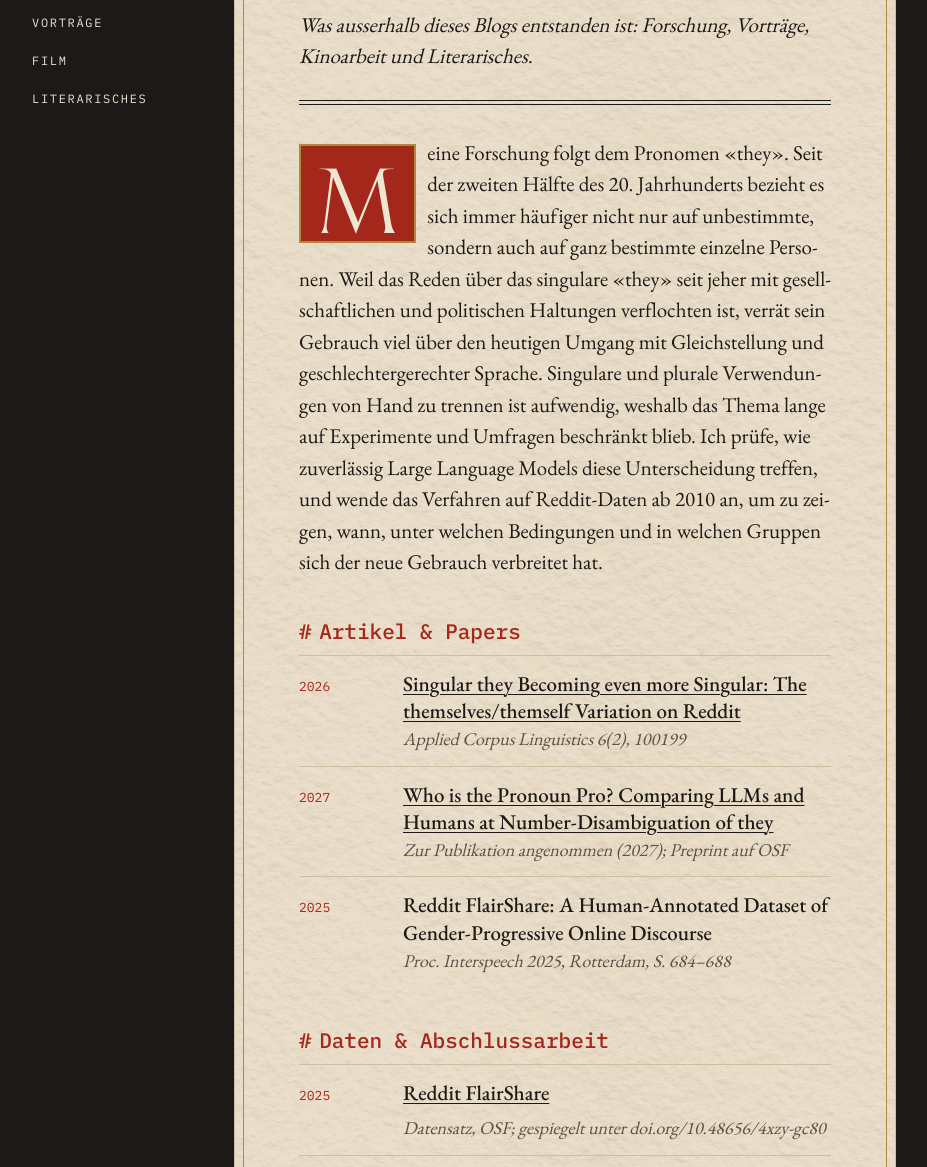
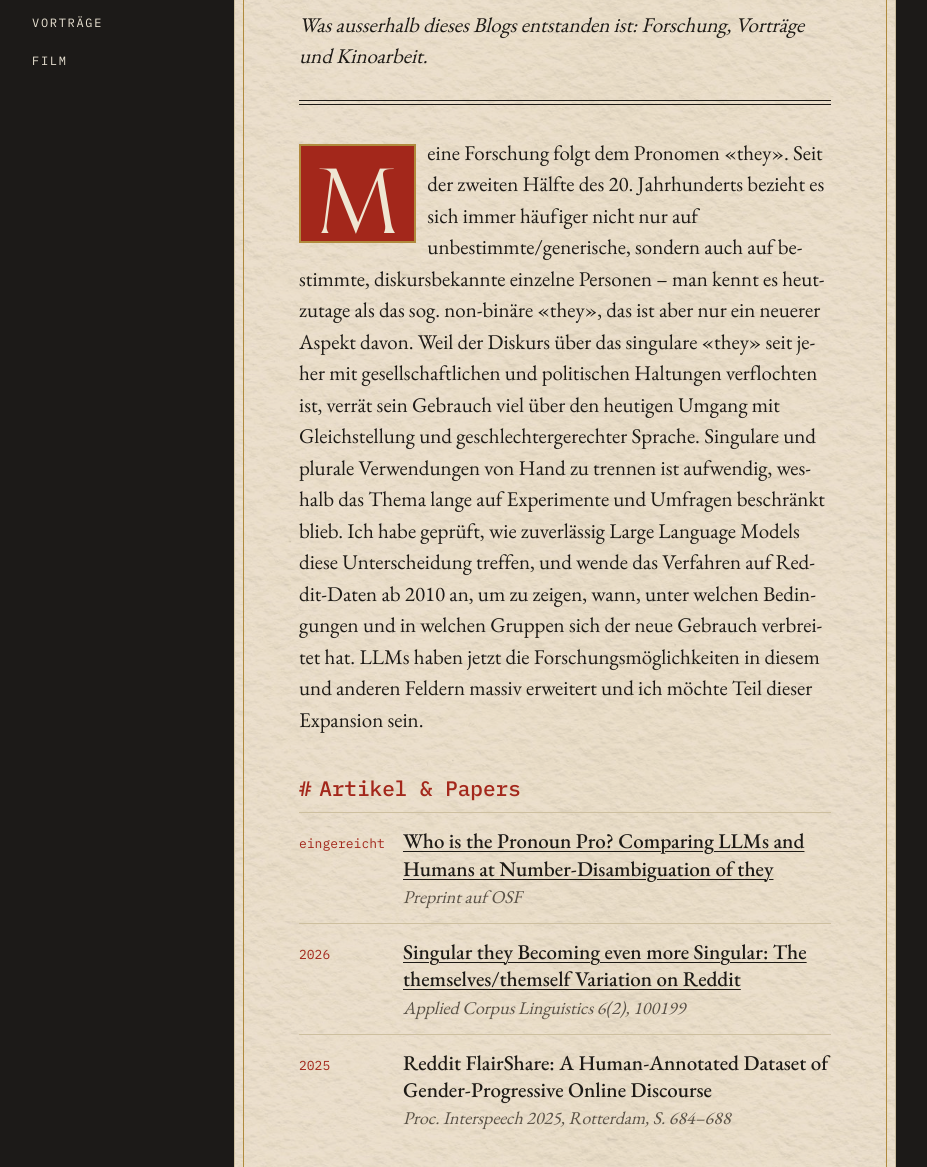
Before and after one commit to CarlosHartmann/blog-frontend, an Astro site: page /publications in a window 1280 px wide. Shown: the part 276-1443 px from the top of the page, without its empty margins (0-927 px from the left). Built offline with nearby package versions, Linux system fonts and the light colour scheme; Astro itself is replaced by a stand-in of ours.

Commit message:
Update publications and CV entries
Publications: corrected research paragraph, Pronoun Pro listed as
submitted, FlairShare linked to its LaRS DOI, literary section removed.
CV: page title, AI task force dates and note, FlairShare link.

Co-Authored-By: Claude Fable 5.2 <noreply@anthropic.com>

```diff
--- a/src/data/publications.js
+++ b/src/data/publications.js
@@ -6,8 +6,8 @@
 // A short account of the research, shown at the top of the page.
 // Source: summary of the Doc.Mobility research plan (2026).
 export const research = {
-  de: 'Meine Forschung folgt dem Pronomen «they». Seit der zweiten Hälfte des 20. Jahrhunderts bezieht es sich immer häufiger nicht nur auf unbestimmte, sondern auch auf ganz bestimmte einzelne Personen. Weil das Reden über das singulare «they» seit jeher mit gesellschaftlichen und politischen Haltungen verflochten ist, verrät sein Gebrauch viel über den heutigen Umgang mit Gleichstellung und geschlechtergerechter Sprache. Singulare und plurale Verwendungen von Hand zu trennen ist aufwendig, weshalb das Thema lange auf Experimente und Umfragen beschränkt blieb. Ich prüfe, wie zuverlässig Large Language Models diese Unterscheidung treffen, und wende das Verfahren auf Reddit-Daten ab 2010 an, um zu zeigen, wann, unter welchen Bedingungen und in welchen Gruppen sich der neue Gebrauch verbreitet hat.',
-  en: 'My research follows the pronoun “they.” Since the second half of the 20th century it has increasingly come to refer not only to generic antecedents but to specific individuals as well. Because talk about singular “they” has always been entangled with social and political attitudes, the way it is used reveals a good deal about today’s culture of gender equality and inclusive language. Telling singular from plural uses by hand is slow, which long confined the topic to experiments and surveys. I test how reliably large language models can make this distinction and apply the method to Reddit data from 2010 onward to show when, under what conditions and among which groups the new usage spread.',
+  de: 'Meine Forschung folgt dem Pronomen «they». Seit der zweiten Hälfte des 20. Jahrhunderts bezieht es sich immer häufiger nicht nur auf unbestimmte/generische, sondern auch auf bestimmte, diskursbekannte einzelne Personen – man kennt es heutzutage als das sog. non-binäre «they», das ist aber nur ein neuerer Aspekt davon. Weil der Diskurs über das singulare «they» seit jeher mit gesellschaftlichen und politischen Haltungen verflochten ist, verrät sein Gebrauch viel über den heutigen Umgang mit Gleichstellung und geschlechtergerechter Sprache. Singulare und plurale Verwendungen von Hand zu trennen ist aufwendig, weshalb das Thema lange auf Experimente und Umfragen beschränkt blieb. Ich habe geprüft, wie zuverlässig Large Language Models diese Unterscheidung treffen, und wende das Verfahren auf Reddit-Daten ab 2010 an, um zu zeigen, wann, unter welchen Bedingungen und in welchen Gruppen sich der neue Gebrauch verbreitet hat. LLMs haben jetzt die Forschungsmöglichkeiten in diesem und anderen Feldern massiv erweitert und ich möchte Teil dieser Expansion sein.',
+  en: 'My research follows the pronoun “they.” Since the second half of the 20th century it has increasingly come to refer not only to indefinite or generic antecedents but also to specific individuals already known in the discourse. Today this is widely known as nonbinary “they,” but that is only one of its more recent aspects. Because the discourse about singular “they” has always been entangled with social and political attitudes, its use reveals a good deal about how gender equality and inclusive language are handled today. Telling singular from plural uses by hand is slow, which long confined the topic to experiments and surveys. I have tested how reliably large language models make this distinction, and I am applying the method to Reddit data from 2010 onward to show when, under what conditions and among which groups the new usage spread. LLMs have now massively expanded what research can do in this field and others, and I want to be part of that expansion.',
 };
 
 export const sections = [
@@ -17,16 +17,16 @@ export const sections = [
     title: { de: 'Artikel & Papers', en: 'Articles & papers' },
     items: [
       {
+        year: { de: 'eingereicht', en: 'submitted' },
+        title: 'Who is the Pronoun Pro? Comparing LLMs and Humans at Number-Disambiguation of they',
+        detail: { de: 'Preprint auf OSF', en: 'Preprint on OSF' },
+        url: 'https://doi.org/10.17605/OSF.IO/2J4KE',
+      },
+      {
         year: '2026',
         title: 'Singular they Becoming even more Singular: The themselves/themself Variation on Reddit',
         detail: 'Applied Corpus Linguistics 6(2), 100199',
         url: 'https://doi.org/10.1016/j.acorp.2026.100199',
-      },
-      {
-        year: '2027',
-        title: 'Who is the Pronoun Pro? Comparing LLMs and Humans at Number-Disambiguation of they',
-        detail: { de: 'Zur Publikation angenommen (2027); Preprint auf OSF', en: 'Accepted for publication (2027); preprint on OSF' },
-        url: 'https://doi.org/10.17605/OSF.IO/2J4KE',
       },
       {
         year: '2025',
@@ -43,8 +43,8 @@ export const sections = [
       {
         year: '2025',
         title: 'Reddit FlairShare',
-        detail: { de: 'Datensatz, OSF; gespiegelt unter doi.org/10.48656/4xzy-gc80', en: 'Dataset, OSF; mirrored at doi.org/10.48656/4xzy-gc80' },
-        url: 'https://doi.org/10.17605/OSF.IO/S36PQ',
+        detail: { de: 'Datensatz auf dem Schweizer LaRS-Repositorium; auch auf OSF', en: 'Dataset on the Swiss LaRS repository; also on OSF' },
+        url: 'https://doi.org/10.48656/4xzy-gc80',
       },
       {
         year: '2022',
@@ -125,19 +125,6 @@ export const sections = [
       },
     ],
   },
-  {
-    id: 'literarisches',
-    initial: 'L',
-    title: { de: 'Literarisches', en: 'Literary pieces' },
-    items: [
-      { year: '2024', title: 'Der Unbekannte aus der Plattenstrasse', detail: { de: 'Kurzgeschichte', en: 'Short story' }, post: 'plattenstrasse' },
-      { year: '2023', title: '«Itsumo Nando Demo» (Immer und immer wieder)', detail: { de: 'Liedübersetzung', en: 'Song translation' }, post: 'immer-und-immer-wieder' },
-      { year: '2021', title: 'Señores Pasajeros', detail: { de: 'Gedicht', en: 'Poem' }, post: 'senores-pasajeros' },
-      { year: '2019', title: '«Funeral Blues» von W. H. Auden', detail: { de: 'Gedichtübersetzung', en: 'Poem translation' }, post: 'bestattungsblues' },
-      { year: '2019', title: 'Nachsinnen', detail: { de: 'Gedicht', en: 'Poem' }, post: 'nachsinnen' },
-      { year: '2015', title: 'Wort', detail: { de: 'Gedicht', en: 'Poem' }, post: 'wort' },
-    ],
-  },
 ];
 
 export const pick = (value, lang) => (value && typeof value === 'object' ? value[lang] : value);
```
Also changed, not shown: src/data/cv.js (+7 -3 lines), src/lib/i18n.js.
